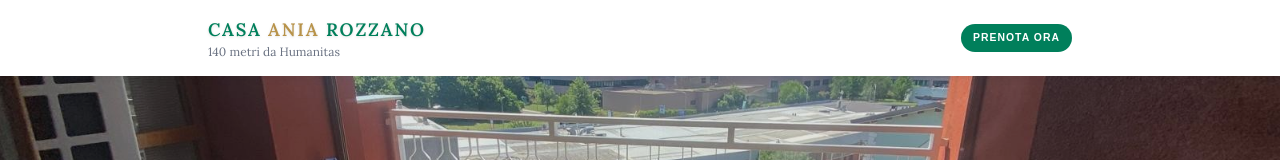
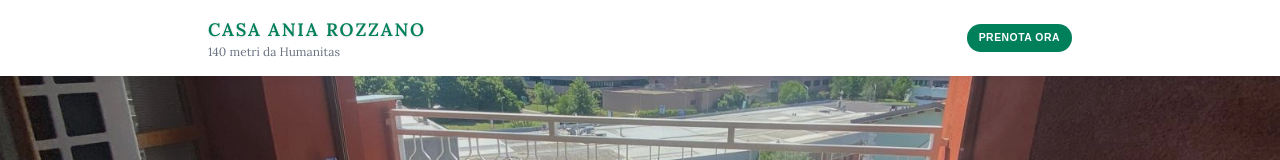
Before and after one commit to CasaAnia/sito-casaania, a Next.js app: page / in a window 1280 px wide. Shown: the top 160 px of the page. Built offline with nearby package versions, Linux system fonts and the light colour scheme.

Commit message:
Header: Ania tutto verde, bottone Prenota ora su una riga

```diff
--- a/app/page.tsx
+++ b/app/page.tsx
@@ -72,13 +72,13 @@ export default function Home() {
         <div className="max-w-4xl mx-auto px-4 py-4 flex items-center justify-between">
           <div>
             <h1 style={{...loraStyle, textShadow: '0 1px 3px rgba(0,0,0,0.12)'}} className="text-lg font-semibold tracking-widest uppercase whitespace-nowrap">
-              <span className="text-green-700">Casa </span><span style={{color: '#b8934a'}}>Ania </span><span className="text-green-700">Rozzano</span>
+              <span className="text-green-700">Casa </span><span style={{color: '#007f5b'}}>Ania </span><span className="text-green-700">Rozzano</span>
             </h1>
             <p style={loraStyle} className="text-xs text-gray-500">140 metri da Humanitas</p>
           </div>
           <Link href="/prenota"
             style={loraStyle}
-            className="bg-green-700 text-white font-semibold px-3 py-1.5 rounded-full tracking-widest uppercase" style={{fontSize: '0.65rem'}}>
+            className="bg-green-700 text-white font-semibold px-3 py-1.5 rounded-full uppercase whitespace-nowrap" style={{fontSize: '0.65rem', letterSpacing: '0.05em'}}>
             Prenota ora
           </Link>
         </div>
```
